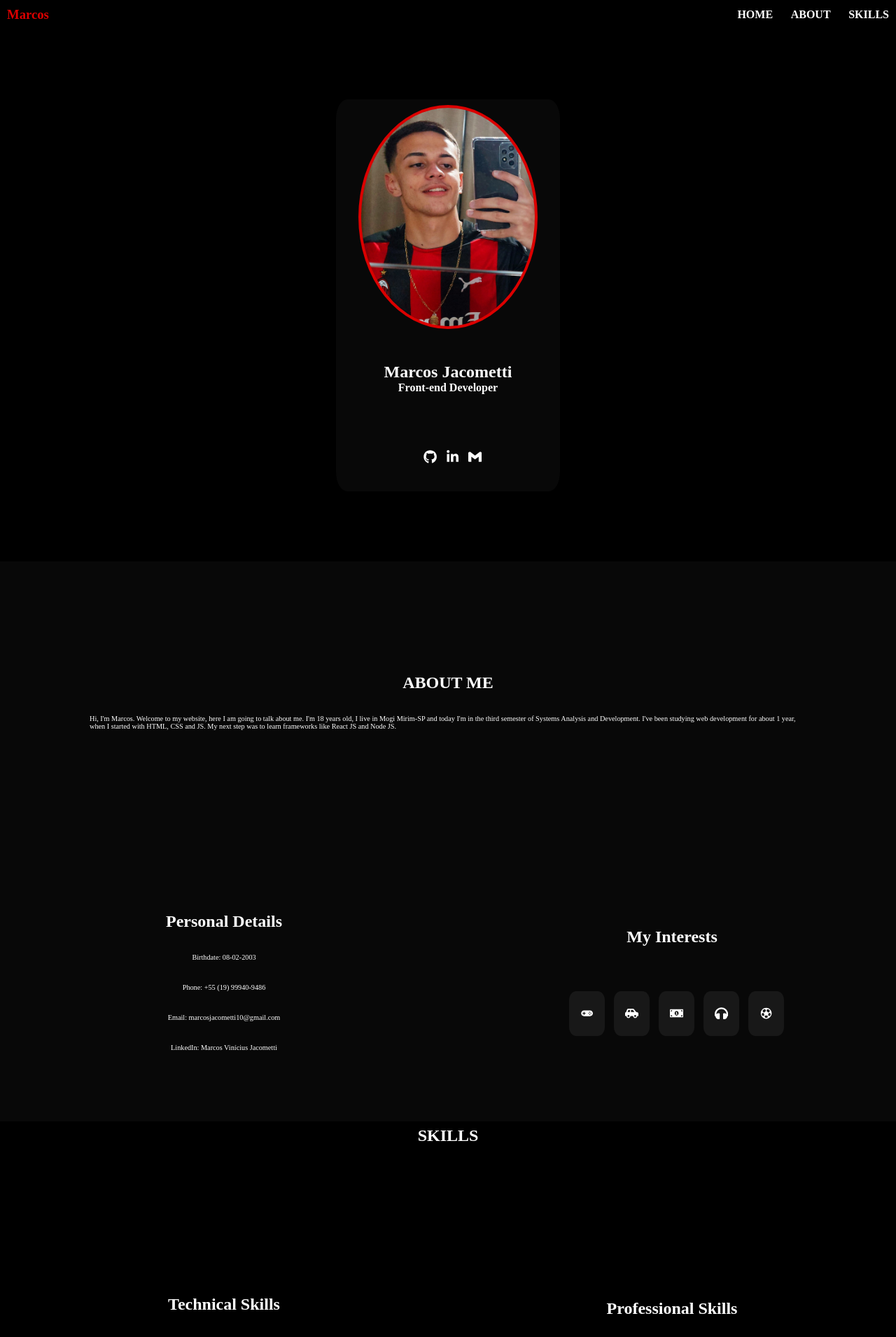
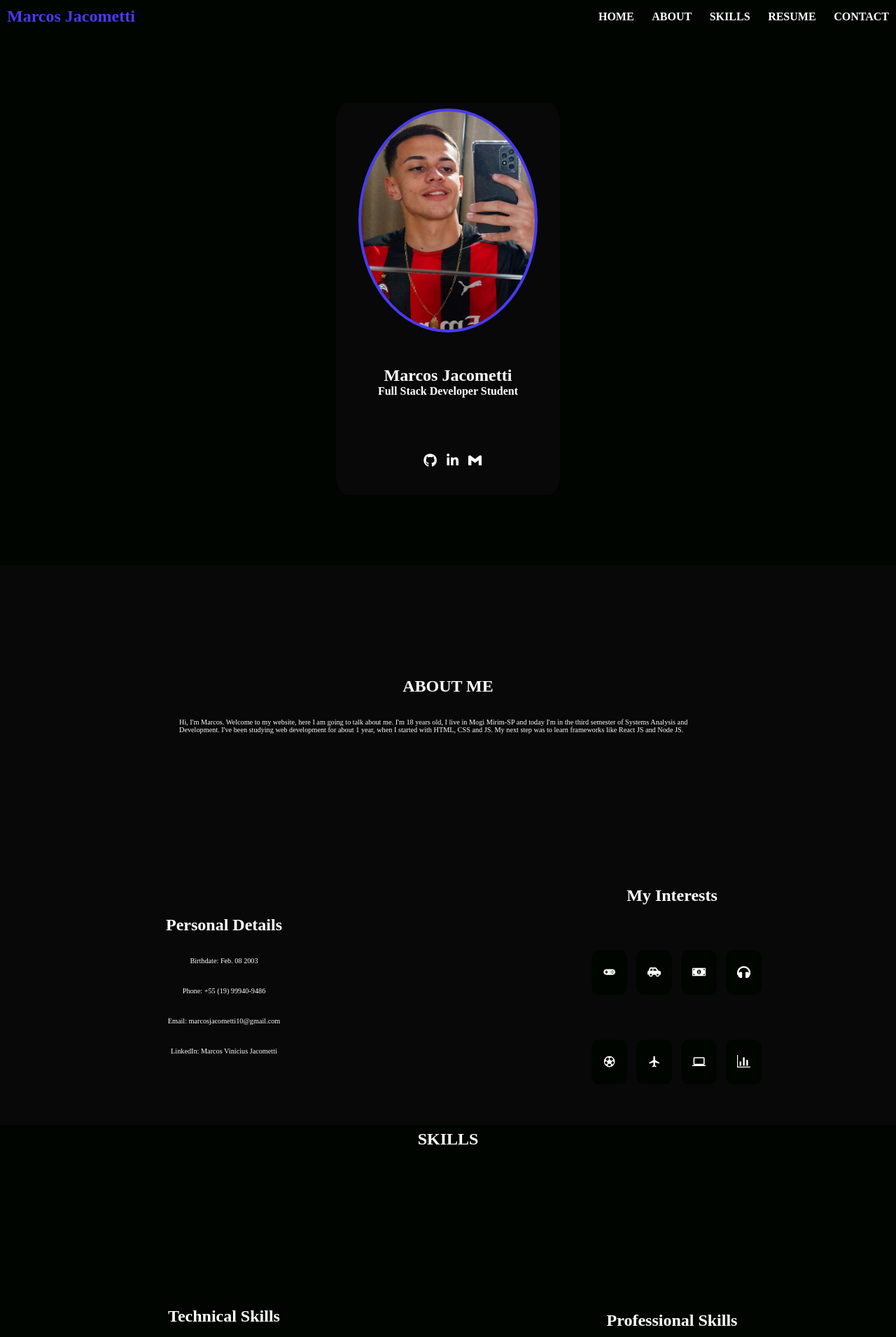
Before and after one commit to marcos-jacometti/Resume, a React (Create React App) app: page / in a window 1280 px wide. Shown: the top 1910 px of the page at 70% size. Built offline with nearby package versions, Linux system fonts and the light colour scheme.

Commit message:
resume and contact

```diff
--- a/src/core/components/header/index.js
+++ b/src/core/components/header/index.js
@@ -5,12 +5,14 @@ export default function Header(){
     return(
         <Wrapper>
            <Containers width="50%" justify="start">
-               <h3>Marcos</h3>
+               <h2>Marcos Jacometti</h2>
            </Containers>
            <Containers width="50%" justify="end">
                <h4>HOME</h4>
                <h4>ABOUT</h4>
                <h4>SKILLS</h4>
+               <h4>RESUME</h4>
+               <h4>CONTACT</h4>
            </Containers>
         </Wrapper>
     );
--- a/src/core/components/header/styles.js
+++ b/src/core/components/header/styles.js
@@ -15,8 +15,8 @@ export const Containers = styled.div`
     width: ${props => props.width};
     padding: 10px;
 
-    h3 {
-        color: #db0000;
+    h2 {
+        color: #473bf0;
     }
 
     h4 {
--- a/src/core/components/icon/styles.js
+++ b/src/core/components/icon/styles.js
@@ -14,6 +14,14 @@ export const Icons = styled.div`
 
     :hover {
         cursor: pointer;
-        color: #950101;
+        color: #473bf0;
+        animation: no 600ms;
+    }
+
+    @keyframes no {
+        0% {transform: translateX(0);}
+        35% {transform: translateX(-15%);}
+        70% {transform: translateX(15%);}
+        100% {transform: translateX();}
     }
 `;
--- a/src/core/components/progress/styles.js
+++ b/src/core/components/progress/styles.js
@@ -1,7 +1,7 @@
 import styled from "styled-components";
 
 export const ProgressBar = styled.div`
-    margin-top: 4vh;
+    margin-top: 3.5vh;
 `;
 
 export const BarTitle = styled.div`
@@ -33,5 +33,5 @@ export const ProgressDone = styled.div`
     width: ${props => props.width};
     display: flex;
     border-radius: 1vw;
-    background: #950101;
+    background: #473bf0;
 `;
--- a/src/core/components/section/about/index.js
+++ b/src/core/components/section/about/index.js
@@ -3,18 +3,21 @@ import { Section, Div } from "../styles";
 import Icon from "../../icon";
 import { FaCarSide, FaMoneyBillAlt, FaHeadphones } from "react-icons/fa";
 import { IoLogoGameControllerA, IoMdFootball } from "react-icons/io";
+import { IoMdAirplane } from "react-icons/io";
+import { MdComputer } from "react-icons/md";
+import { GoGraph } from "react-icons/go";
 
 export default function About(){
     return(
         <Section height="100vh" background="#080808" justify="start">
-            <Div width="80%" background="transparent" height="50vh" direction="column" justify="center">
+            <Div width="60%" height="50vh" direction="column" justify="center">
                 <h1>ABOUT ME</h1>
                 <p>Hi, I'm Marcos. Welcome to my website, here I am going to talk about me. I'm 18 years old, I live in Mogi Mirim-SP and today I'm in the third semester of Systems Analysis and Development. I've been studying web development for about 1 year, when I started with HTML, CSS and JS. My next step was to learn frameworks like React JS and Node JS.</p>
             </Div>
             <Div width="100%" height="50vh" background="transparent">
                 <Div width="50%" height="100%" justify="center" direction="column">
                     <h2>Personal Details</h2>
-                    <p>Birthdate: 08-02-2003</p>
+                    <p>Birthdate: Feb. 08 2003</p>
                     <p>Phone: +55 (19) 99940-9486</p>
                     <p>Email: marcosjacometti10@gmail.com</p>
                     <p>LinkedIn: Marcos Vinícius Jacometti</p>
@@ -22,11 +25,16 @@ export default function About(){
                 <Div width="50%" height="100%" direction="column" justify="center">
                     <h2>My Interests</h2>
                     <Div direction="row">
-                        <Icon background="#181818" height="8vh" width="4vw" font="1.5vw" top="8vh" svg={<IoLogoGameControllerA />}/>
-                        <Icon background="#181818" height="8vh" width="4vw" font="1.5vw" top="8vh" svg={<FaCarSide />}/>
-                        <Icon background="#181818" height="8vh" width="4vw" font="1.5vw" top="8vh" svg={<FaMoneyBillAlt />}/>
-                        <Icon background="#181818" height="8vh" width="4vw" font="1.5vw" top="8vh" svg={<FaHeadphones />}/>
-                        <Icon background="#181818" height="8vh" width="4vw" font="1.5vw" top="8vh" svg={<IoMdFootball />}/>
+                        <Icon background="#000500" height="8vh" width="4vw" font="1.5vw" top="8vh" svg={<IoLogoGameControllerA />}/>
+                        <Icon background="#000500" height="8vh" width="4vw" font="1.5vw" top="8vh" svg={<FaCarSide />}/>
+                        <Icon background="#000500" height="8vh" width="4vw" font="1.5vw" top="8vh" svg={<FaMoneyBillAlt />}/>
+                        <Icon background="#000500" height="8vh" width="4vw" font="1.5vw" top="8vh" svg={<FaHeadphones />}/>
+                    </Div>
+                    <Div direction="row">
+                        <Icon background="#000500" height="8vh" width="4vw" font="1.5vw" top="8vh" svg={<IoMdFootball />}/>
+                        <Icon background="#000500" height="8vh" width="4vw" font="1.5vw" top="8vh" svg={<IoMdAirplane />}/>
+                        <Icon background="#000500" height="8vh" width="4vw" font="1.5vw" top="8vh" svg={<MdComputer />}/>
+                        <Icon background="#000500" height="8vh" width="4vw" font="1.5vw" top="8vh" svg={<GoGraph />}/>
                     </Div>
                 </Div>
             </Div>
--- /dev/null
+++ b/src/core/components/section/contact/index.js
@@ -0,0 +1,12 @@
+import React from "react";
+import { Div, Section } from "../styles";
+
+export default function Contact(){
+    return(
+        <Section height="100vh">
+            <Div height="15vh" width="auto" justify="center">
+                <h1>CONTACT</h1>
+            </Div>
+        </Section>
+    );
+}
--- a/src/core/components/section/home/index.js
+++ b/src/core/components/section/home/index.js
@@ -12,12 +12,12 @@ export default function Home(){
                 <Div width="100%" height="40%" background="transparent" direction="column" justify="space-around">
                     <Div direction="column">
                          <h1>Marcos Jacometti</h1>
-                         <h4>Front-end Developer</h4>
+                         <h4>Full Stack Developer Student</h4>
                      </Div>
                     <Div>
-                         <Icon font="1.5vw" svg={<FaGithub />}/>
-                         <Icon font="1.5vw" svg={<FaLinkedinIn />}/>
-                         <Icon font="1.5vw" svg={<SiGmail />}/>
+                         <a href="https://github.com/marcos-jacometti" target="_blank"><Icon font="1.5vw" svg={<FaGithub />}/></a>
+                         <a href="https://www.linkedin.com/in/marcos-vin%C3%ADcius-jacometti-675202202/" target="_blank"><Icon font="1.5vw" svg={<FaLinkedinIn />}/></a>
+                         <a href="https://mail.google.com/mail/u/0/#inbox" target="_blank"><Icon font="1.5vw" svg={<SiGmail />}/></a>
                      </Div>
                 </Div>
             </Div>
--- /dev/null
+++ b/src/core/components/section/resume/index.js
@@ -0,0 +1,16 @@
+import React from "react";
+import { Div, Section } from "../styles";
+
+export default function Resume(){
+    return(
+        <Section height="100vh" justify="center" background="#080808">
+            <Div height="15vh" width="auto" justify="center">
+                <h1>RESUME</h1>
+            </Div>
+            <Div height="75vh" width="90vw" radius="5vh" background="#000500">
+
+            </Div>
+        </Section>
+
+    );
+}
--- a/src/core/components/section/styles.js
+++ b/src/core/components/section/styles.js
@@ -26,6 +26,10 @@ export const Div = styled.div`
     p {
         margin-top: 4vh;
     }
+
+    a {
+        color: #fff;
+    }
 `;
 
 export const Photo = styled.div`
@@ -34,5 +38,5 @@ export const Photo = styled.div`
     background-image: url(${img});
     background-size: cover;
     border-radius: 50%;
-    border: 0.5vh solid #db0000;
+    border: 0.5vh solid #473bf0;
 `;
--- a/src/core/pages/index.js
+++ b/src/core/pages/index.js
@@ -1,8 +1,10 @@
 import React from "react";
 import Header from "../components/header";
 import About from "../components/section/about";
+import Resume from "../components/section/resume";
 import Home from "../components/section/home";
 import Skills from "../components/section/skill";
+import Contact from "../components/section/contact";
 
 export default function Main(){
     return(
@@ -12,6 +14,8 @@ export default function Main(){
                 <Home />
                 <About />
                 <Skills />
+                <Resume />
+                <Contact />
             </main>
         </>
     );
--- a/src/core/styles/Global.js
+++ b/src/core/styles/Global.js
@@ -10,7 +10,7 @@ export default createGlobalStyle`
     body {
         @import url('https://fonts.googleapis.com/css?family=Josefin+Sans');
         font-family: 'Josefin Sans', cursive;
-        background-color: #000;
+        background-color: #000500;
         overflow-x: hidden;
         ::-webkit-scrollbar {
             background: #121214;
@@ -18,7 +18,7 @@ export default createGlobalStyle`
         }
         ::-webkit-scrollbar-thumb {
             border-radius: 5px;
-            border: 3px solid #950101k;
+            border: 3px solid #473bf0;
         }
     }
 
```
Also changed, not shown: 1 other file (tests, documents, lock files or other folders).
